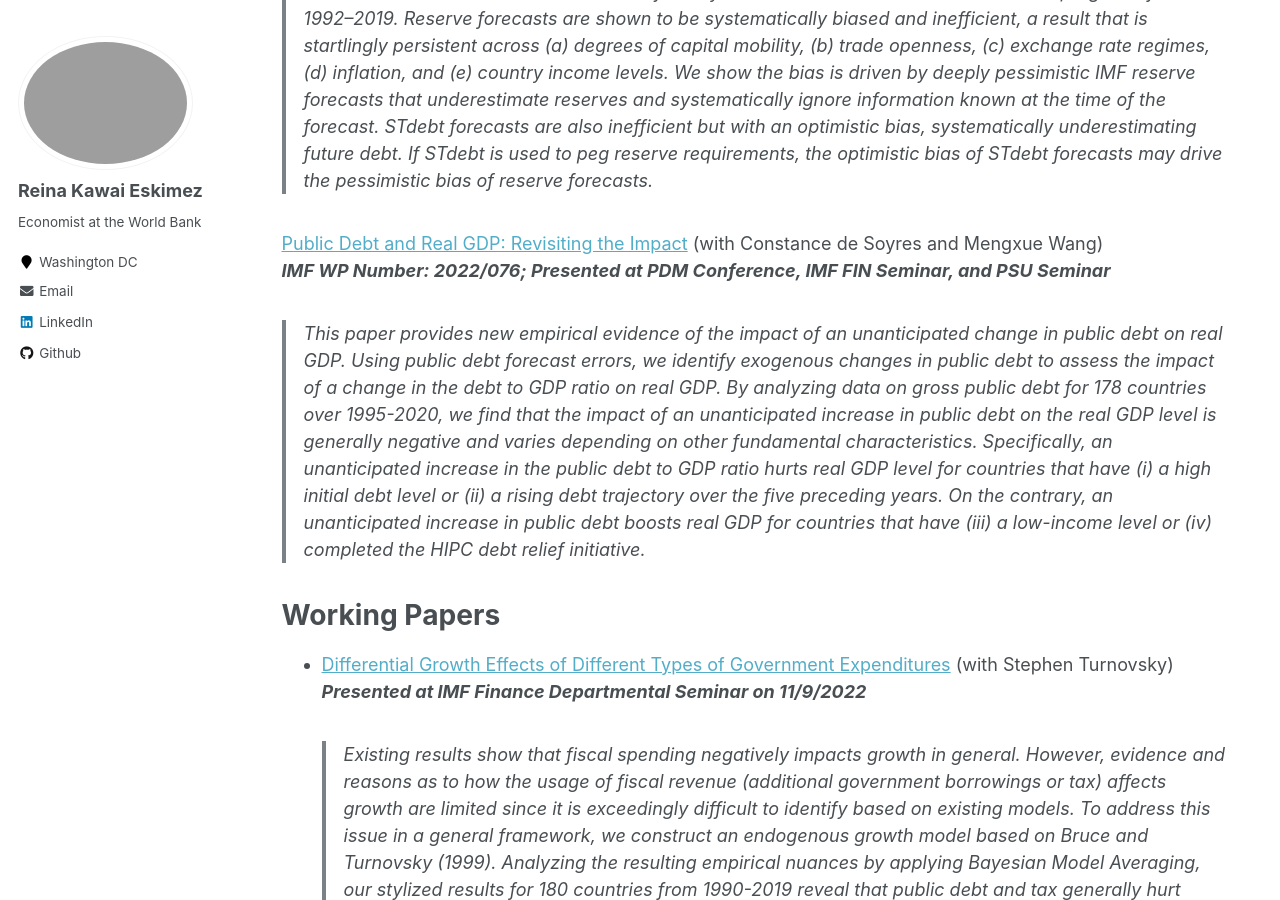
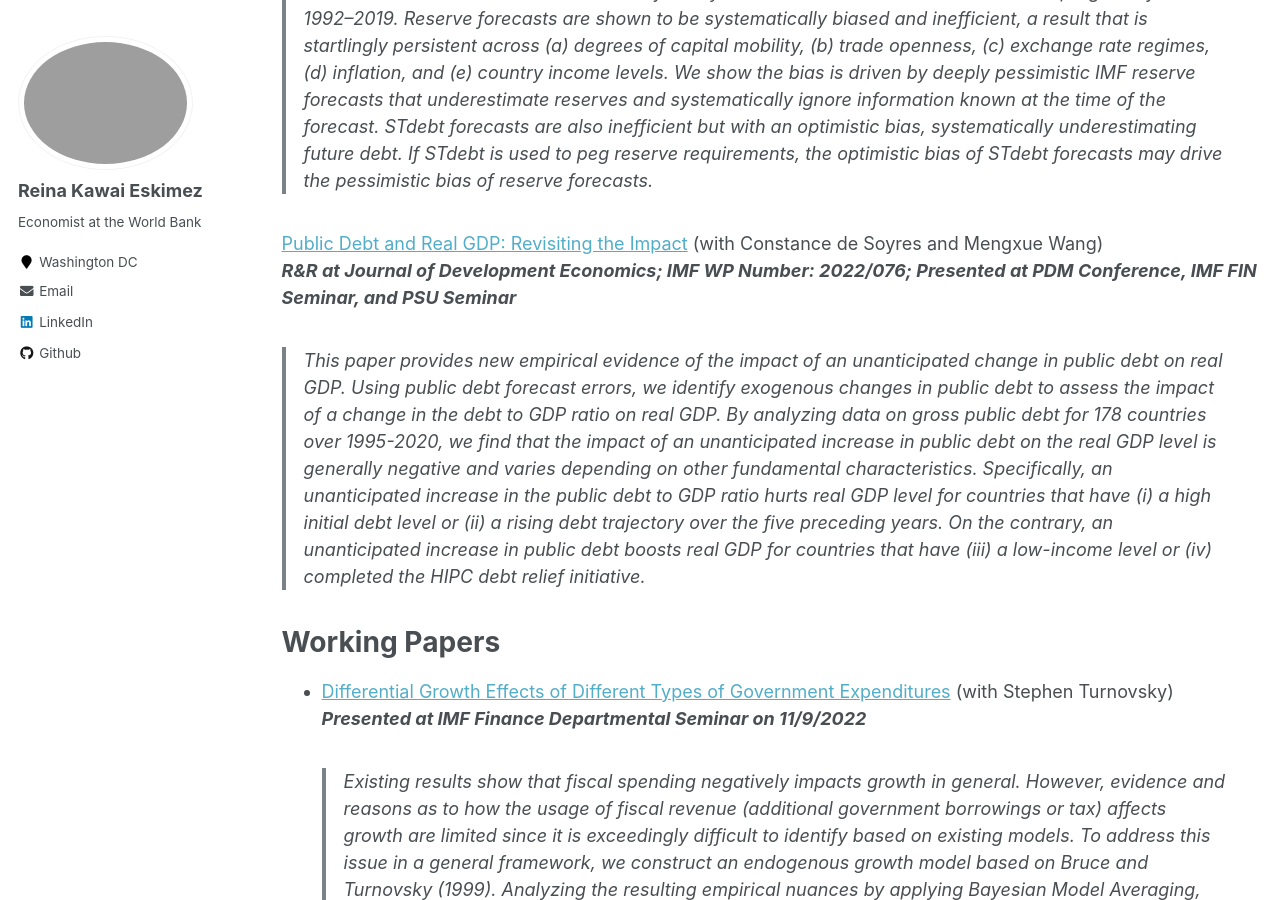
Before and after one commit to Reina-Kawai/Reina-Kawai.github.io, a Jekyll site: the page built from _pages/research.md, in a window 1280 px wide and 900 px high, scrolled down 1784 px. Built offline with Jekyll 4.4.1, drawn with Linux system fonts in a browser that asks for light colours.

Commit message:
Update research.md

```diff
--- a/_pages/research.md
+++ b/_pages/research.md
@@ -32,7 +32,7 @@ and their origins](https://www.sciencedirect.com/science/article/pii/S0169207022
 
 [Public Debt and Real GDP: Revisiting the Impact](https://www.imf.org/en/Publications/WP/Issues/2022/04/29/Public-Debt-and-Real-GDP-Revisiting-the-Impact-517449)
 (with Constance de Soyres and Mengxue Wang)<br/>
-**_IMF WP Number: 2022/076; Presented at PDM Conference, IMF FIN Seminar,
+**_R&R at Journal of Development Economics; IMF WP Number: 2022/076; Presented at PDM Conference, IMF FIN Seminar,
 and PSU Seminar_**
 > This paper provides new empirical evidence of the impact of an unanticipated change in public debt on real GDP. Using public debt forecast errors, we identify exogenous changes in public debt to assess the impact of a change in the debt to GDP ratio on real GDP. By analyzing data on gross public debt for 178 countries over 1995-2020, we find that the impact of an unanticipated increase in public debt on the real GDP level is generally negative and varies depending on other fundamental characteristics. Specifically, an unanticipated increase in the public debt to GDP ratio hurts real GDP level for countries that have (i) a high initial debt level or (ii) a rising debt trajectory over the five preceding years. On the contrary, an unanticipated increase in public debt boosts real GDP for countries that have (iii) a low-income level or (iv) completed the HIPC debt relief initiative.
 
```
